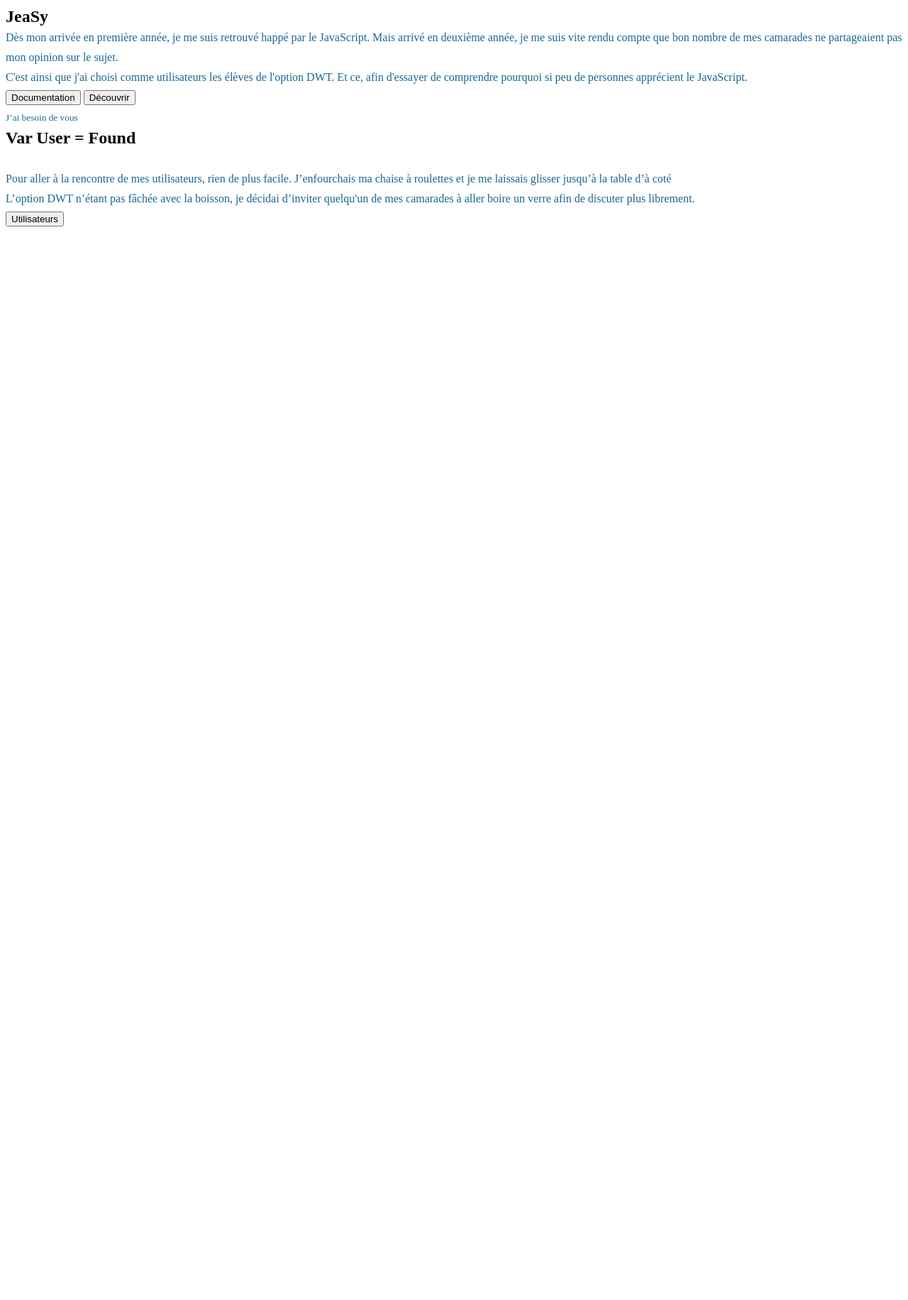
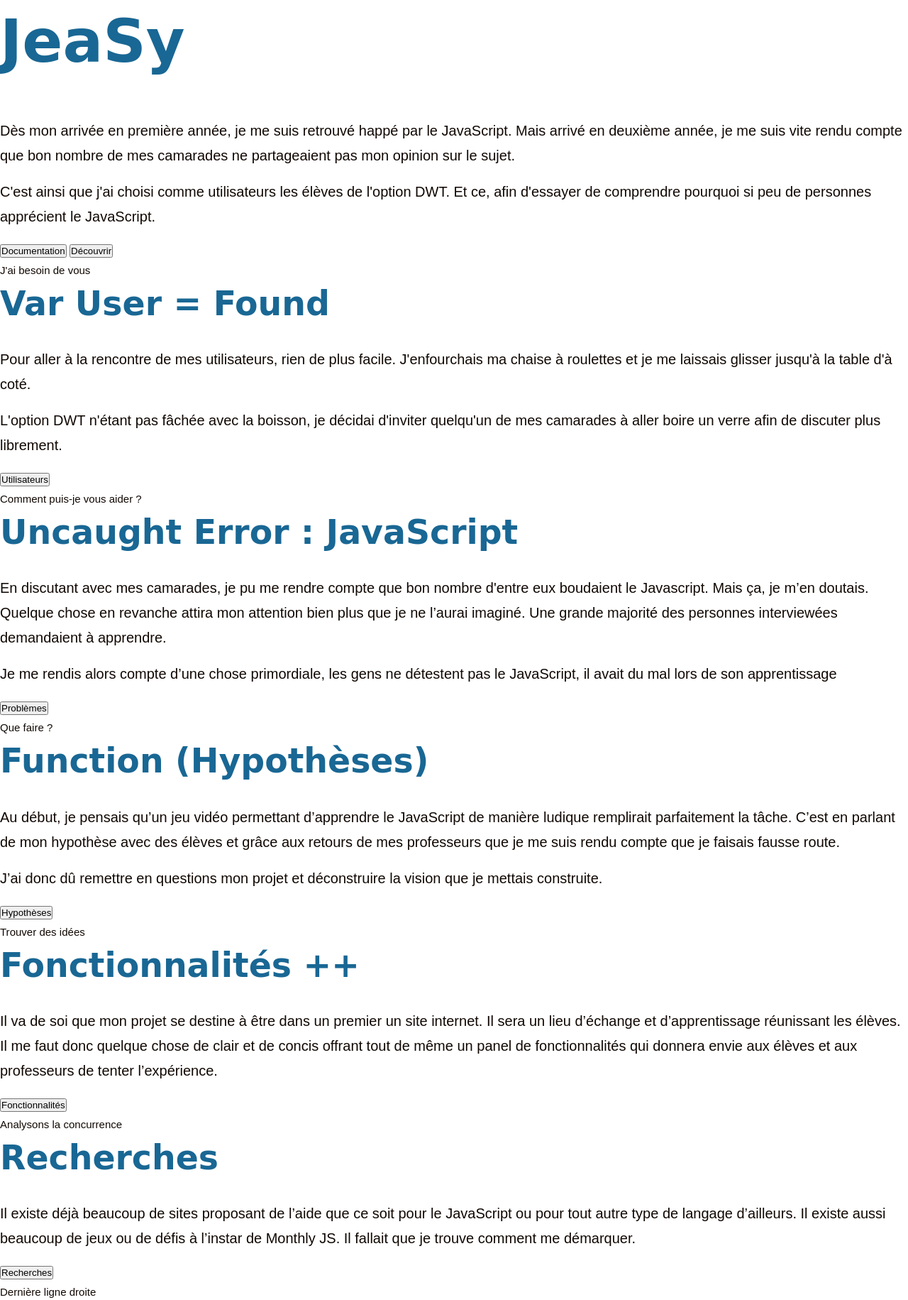
Before and after one commit to Sijauraissu/JeaSy, a website: page src/index.html in a window 1280 px wide. Shown: the top 1831 px of the page at 71% size. Before the commit the page ends 800 px from the top, so only its background shows below. Drawn offline with nearby package versions, Linux system fonts and the light colour scheme; files that its build step writes are made by us from their sources.

Commit message:
Ajout des sections en html

```diff
--- a/src/index.html
+++ b/src/index.html
@@ -20,16 +20,72 @@
     <h1 class="hero__title">JeaSy</h1>
     <p class="hero__report">Dès mon arrivée en première année, je me suis retrouvé happé par le JavaScript. Mais arrivé en deuxième année, je me suis vite rendu compte que bon nombre de mes camarades ne partageaient pas mon opinion sur le sujet.</p>
     <p class="hero__choice">C'est ainsi que j'ai choisi comme utilisateurs les élèves de l'option DWT. Et ce, afin d'essayer de comprendre pourquoi si peu de personnes apprécient le JavaScript.</p>
-    <button class="hero__btn--documentation">Documentation</button>
-    <button class="hero__btn--discover">Découvrir</button>
+    <button class="hero__btn hero__btn--documentation">Documentation</button>
+    <button class="hero__btn hero__btn--discover">Découvrir</button>
   </section>
 
-  <small class="user__small">J’ai besoin de vous</small>
-  <h2 class="user__subtitle">Var User = Found</h2>
-  <img class="user__img" src="" alt="">
-  <p class="user__text--meet">Pour aller à la rencontre de mes utilisateurs, rien de plus facile. J’enfourchais ma chaise à roulettes et je me laissais glisser jusqu’à la table d’à coté</p>
-  <p class="user__text--drink">L’option DWT n’étant pas fâchée avec la boisson, je décidai d’inviter quelqu'un de mes camarades à aller boire un verre afin de discuter plus librement.</p>
-  <button class="hero__user--documentation">Utilisateurs</button>
+  <section class="user">
+    <small class="user__small">J'ai besoin de vous</small>
+    <h2 class="user__subtitle">Var User = Found</h2>
+    <img class="user__img" src="" alt="">
+    <p class="user__text user__text--meet">Pour aller à la rencontre de mes utilisateurs, rien de plus facile. J'enfourchais ma chaise à roulettes et je me laissais glisser jusqu'à la table d'à coté.</p>
+    <p class="user__text user__text--drink">L'option DWT n'étant pas fâchée avec la boisson, je décidai d'inviter quelqu'un de mes camarades à aller boire un verre afin de discuter plus librement.</p>
+    <button class="user__btn">Utilisateurs</button>
+  </section>
+
+  <section class="problem">
+    <small class="problem__small">Comment puis-je vous aider ?</small>
+    <h2 class="problem__subtitle">Uncaught Error : JavaScript</h2>
+    <img class="problem__img" src="" alt="">
+    <p class="problem__text problem__text--meet">En discutant avec mes camarades, je pu me rendre compte que bon nombre d'entre eux boudaient le Javascript. Mais ça, je m’en doutais. Quelque chose en revanche attira mon attention bien plus que je ne l’aurai imaginé. Une grande majorité des personnes interviewées demandaient à apprendre.</p>
+    <p class="problem__text problem__text--drink">Je me rendis alors compte d’une chose primordiale, les gens ne détestent pas le JavaScript, il avait du mal lors de son apprentissage</p>
+    <button class="problem__btn">Problèmes</button>
+  </section>
+
+  <section class="hypotheses">
+    <small class="hypotheses__small">Que faire ?</small>
+    <h2 class="hypotheses__subtitle">Function (Hypothèses)</h2>
+    <img class="hypotheses__img" src="" alt="">
+    <p class="hypotheses__text hypotheses__text--meet">Au début, je pensais qu’un jeu vidéo permettant d’apprendre le JavaScript de manière ludique remplirait parfaitement la tâche. C’est en parlant de mon hypothèse avec des élèves et grâce aux retours de mes professeurs que je me suis rendu compte que je faisais fausse route.</p>
+    <p class="hypotheses__text hypotheses__text--drink">J’ai donc dû remettre en questions mon projet et déconstruire la vision que je mettais construite.</p>
+    <button class="hypotheses__btn">Hypothèses</button>
+  </section>
+
+  <section class="fonctionnality">
+    <small class="fonctionnality__small">Trouver des idées</small>
+    <h2 class="fonctionnality__subtitle">Fonctionnalités ++</h2>
+    <img class="fonctionnality__img" src="" alt="">
+    <p class="fonctionnality__text fonctionnality__text--meet">Il va de soi que mon projet se destine à être dans un premier un site internet. Il sera un lieu d’échange et d’apprentissage réunissant les élèves. Il me faut donc quelque chose de clair et de concis offrant tout de même un panel de fonctionnalités qui donnera envie aux élèves et aux professeurs de tenter l’expérience.</p>
+    <button class="fonctionnality__btn">Fonctionnalités</button>
+  </section>
+
+  <section class="study">
+    <small class="study__small">Analysons la concurrence</small>
+    <h2 class="study__subtitle">Recherches</h2>
+    <img class="study__img" src="" alt="">
+    <p class="study__text study__text--meet">Il existe déjà beaucoup de sites proposant de l’aide que ce soit pour le JavaScript ou pour tout autre type de langage d’ailleurs. Il existe aussi beaucoup de jeux ou de défis à l’instar de Monthly JS. Il fallait que je trouve comment me démarquer.</p>
+    <button class="fonctionnality__btn">Recherches</button>
+  </section>
+
+  <section class="presentation">
+    <small class="presentation__small">Dernière ligne droite</small>
+    <h2 class="presentation__subtitle">Prentation.Start</h2>
+    <div>
+
+    </div>
+    <img class="presentation__img" src="" alt="">
+    <p class="presentation__text presentation__text--meet">Le jour est tombé. Le 14 juin sonnera le début des présentations. Bien que l’oral ne me fasse pas peur, il faut bien se préparer. Il est hors de question de trébucher maintenant. Ce serait comme oublier le ; sur la dernière ligne du code.</p>
+    <button class="presentation__btn">Présentation</Présentation>
+  </section>
+
+  <section class="conclusion">
+    <small class="conclusion__small">Si je devais résumé</small>
+    <p class="conclusion__text conclusion__text--meet">JeaSy. J’ai adoré et détesté ce projet. Il m’a fait me remettre en question à chaque avancée et a déconstruit ma vision du design et du Web en général. Et ça a été un véritable plaisir. Je me suis vu progresser malgré les doutes et les questionnements. Et j’ai bien plus appris que je ne l’aurais cru.</p>
+    <img class="presentation__img" src="" alt="">
+  </section>
+
+
+
 
 
 
--- a/src/styles/components/_type.scss
+++ b/src/styles/components/_type.scss
@@ -1,18 +1,40 @@
+* {
+  margin: 0;
+  padding: 0;
+}
 
 body {
   line-height: 1.75;
+  font-family: $font-paragraph;
 }
 
 h1, h2, h3 {
-  line-height: 1.3;
-  margin: 0;
+  color: $color-title;
+  font-family: $font-title;
+  line-height: 1.4;
+}
+
+h1 {
+  font-size: $font-size-xxxl;
+  margin: $margin--title;
+}
+
+h2 {
+  font-size: $font-size-xl;
+}
+
+h3 {
+  font-size: $font-size-md;
 }
 
 p {
-  margin: 0;
-  color: $color-button-primary;
+  font-size: $font-size-base;
+  color: $color-text;
+  margin: $margin--text;
 }
 
 small {
-  color: $color-button-primary;
+font-size: $font-size-sm;
+color: $color-text;
+margin: $margin--small;
 }
--- a/src/styles/utils/_variables.scss
+++ b/src/styles/utils/_variables.scss
@@ -11,14 +11,15 @@ $font-size-xxl: clamp(2.44rem, 2.74vw + 1.76rem, 3.95rem);
 $font-size-xxxl: clamp(3.05rem, 4.02vw + 2.05rem, 5.26rem);
 //couleurs
 $color-background: #FCF3EE;
+$color-title: #196794;
 $color-text: #110803;
 $color-button-primary: #196794;
 $color-button-secondary: #F8E1D3;
 $color-accent: #196794;
 //margin
-$margin--title: 0px 1rem 0px 0px;
-$margin--subtitle: 0px 1rem 0px 0px;
-$margin--thirdtitle: 0px 1rem 0px 0px;
-$margin--text: 0px 1rem 0px 0px;
-$margin--small: 0px 1rem 0px 0px;
-$margin--button: 0px 1rem 0px 0px;
+$margin--title: 0 0 3.05rem 0;
+$margin--subtitle: 0 0 1rem 0;
+$margin--thirdtitle: 0 0 1rem 0;
+$margin--text: 0 0 1rem 0;
+$margin--small: 0 0 0.8rem 0;
+$margin--button: 0 0 1rem 0;
```
